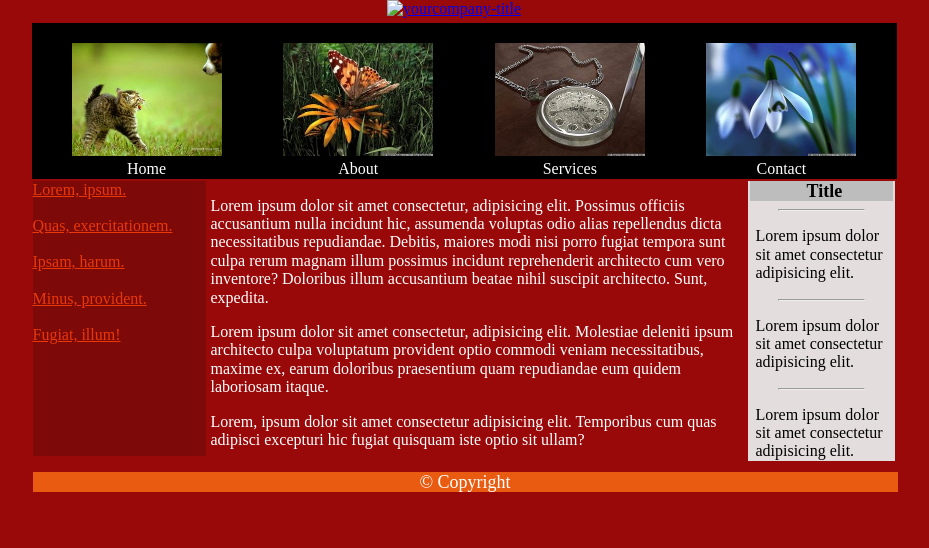
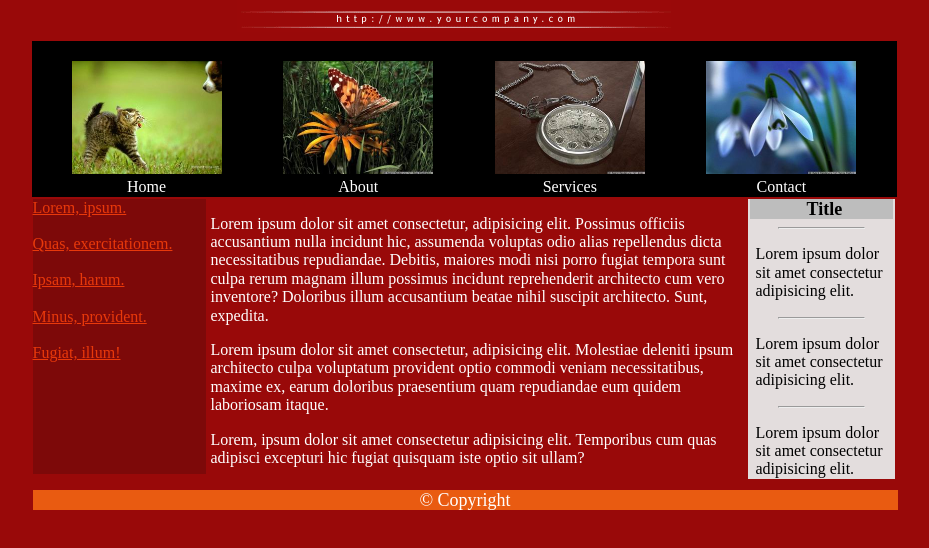
Before and after one commit to ol-stan/yourcompany, a plain HTML site: page index.html in a window 1280 px wide. Shown: the whole page, without its empty margins (186-1115 px from the left). Drawn offline with Linux system fonts and the light colour scheme; the site is published under a folder, as on GitHub Pages, so addresses that start at the root find nothing.

Commit message:
correct link title

```diff
--- a/index.html
+++ b/index.html
@@ -12,7 +12,7 @@
 
 <body>
     <div>
-        <div class="title"><a href="#"><img src="/images/title.gif" alt="yourcompany-title"></a></div>
+        <div class="title"><a href="#"><img src="images/title.gif" alt="yourcompany-title"></a></div>
     </div>
     <nav class="navigator">
         <ul>
```
